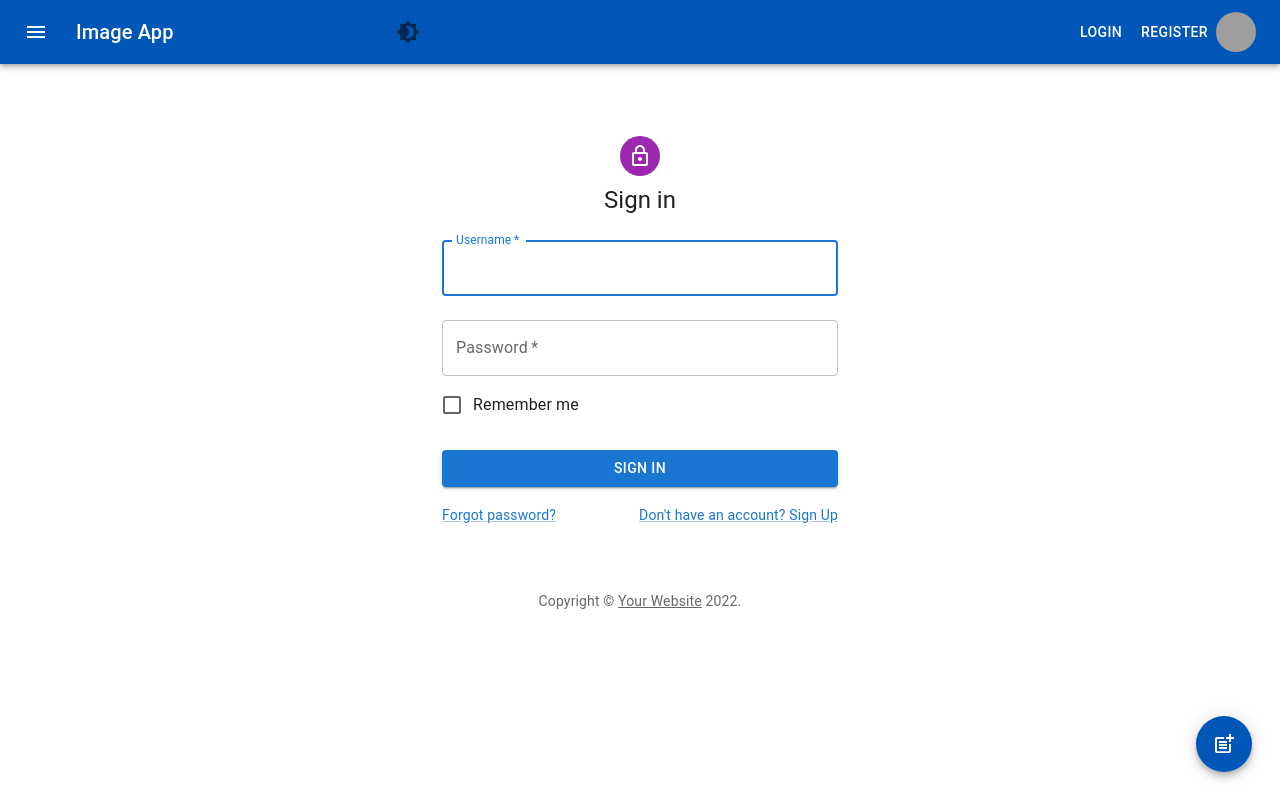
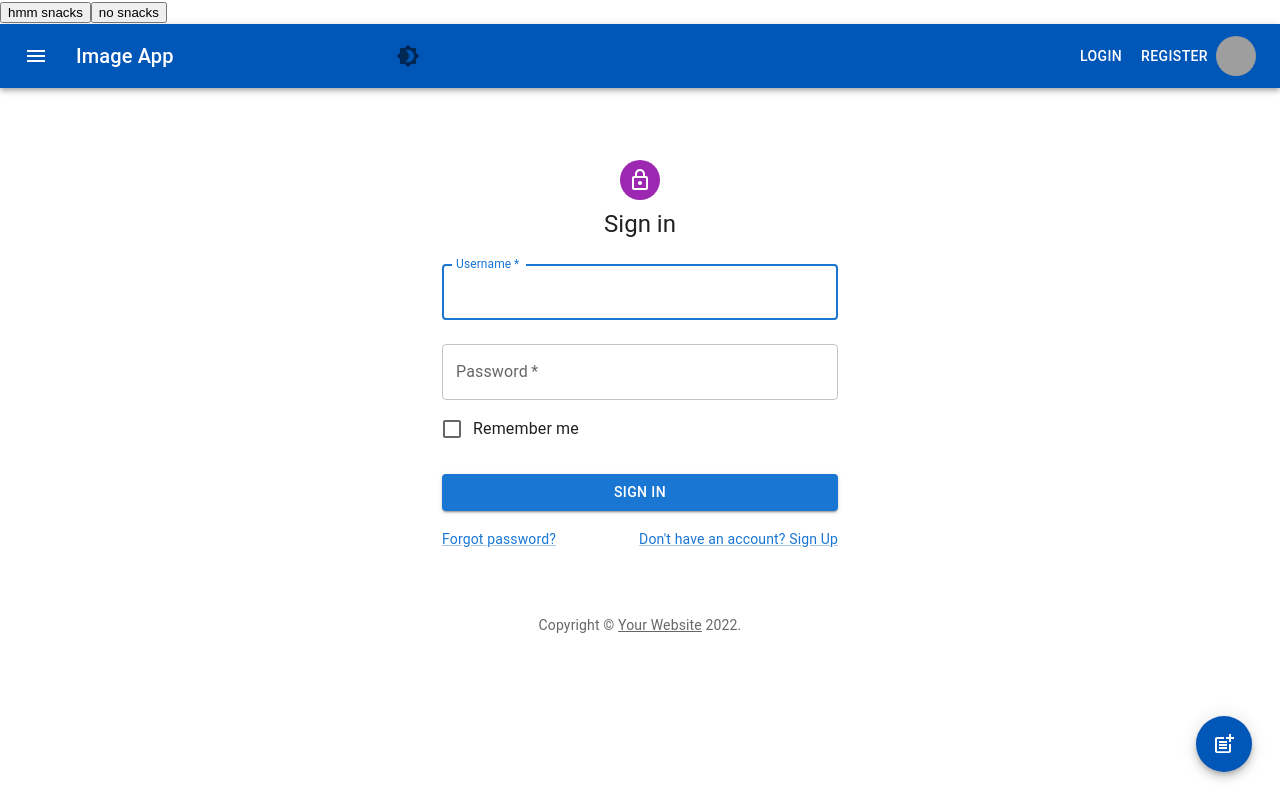
Before and after one commit to benjaminpritchard230/react-image-app-api-mui, a React (Create React App) app: page /login in a window 1280 px wide. Built offline with nearby package versions, Linux system fonts and the light colour scheme; grey boxes are pictures that could not be loaded.

Commit message:
Added snackbar using redux to open/close

```diff
--- a/src/App.js
+++ b/src/App.js
@@ -16,7 +16,8 @@ import NewPostDialog from "./components/NewPostDialog";
 import PaginationButtons from "./components/PaginationButtons";
 import UserPosts from "./components/UserPosts";
 import { useSelector, useDispatch } from "react-redux";
-
+import SimpleSnackbar from "./components/SimpleSnackbar";
+import { setSnackBar } from "./features/snack/snackSlice";
 // import { useSelector } from "react-redux";
 // import { UrlContext } from "./context/UrlContext";
 
@@ -34,7 +35,7 @@ function App() {
       },
     },
   });
-
+  const dispatch = useDispatch();
   const theme = useSelector((state) => state.theme.theme);
   const [newPostDialog, setNewPostDialog] = useState(false);
   const [page, setPage] = useState(1);
@@ -43,6 +44,24 @@ function App() {
     <ThemeProvider theme={theme === "dark" ? darkTheme : lightTheme}>
       <CssBaseline />
       <Router>
+        <button
+          onClick={() => {
+            dispatch(
+              setSnackBar({ snackMessage: "i like snack", snackOpen: true })
+            );
+          }}
+        >
+          hmm snacks
+        </button>
+        <button
+          onClick={() => {
+            dispatch(
+              setSnackBar({ snackMessage: "no snacks", snackOpen: true })
+            );
+          }}
+        >
+          no snacks
+        </button>
         <ButtonAppBar />
         <Box sx={{ flexGrow: 1, minWidth: 1 }} key="1">
           <Grid container spacing={0}>
@@ -77,6 +96,7 @@ function App() {
           newPostDialog={newPostDialog}
           setNewPostDialog={setNewPostDialog}
         />
+        <SimpleSnackbar />
       </Router>
     </ThemeProvider>
   );
--- a/src/app/store.js
+++ b/src/app/store.js
@@ -2,11 +2,12 @@ import { configureStore } from "@reduxjs/toolkit";
 import { postsApi } from "../features/api/apiSlice";
 import authReducer from "../features/auth/authSlice";
 import themeReducer from "../features/theme/themeSlice";
-
+import snackReducer from "../features/snack/snackSlice";
 export default configureStore({
   reducer: {
     auth: authReducer,
     theme: themeReducer,
+    snack: snackReducer,
     [postsApi.reducerPath]: postsApi.reducer,
   },
   middleware: (getDefaultMiddleware) =>
--- a/src/components/Login.jsx
+++ b/src/components/Login.jsx
@@ -18,6 +18,7 @@ import { useDispatch } from "react-redux";
 import { useLoginMutation } from "../features/api/apiSlice";
 import { setCredentials } from "../features/auth/authSlice";
 import { useState } from "react";
+import { setSnackBar } from "../features/snack/snackSlice";
 
 function Copyright(props) {
   return (
@@ -57,8 +58,20 @@ export default function Login() {
       dispatch(setCredentials(user));
       navigate("/");
       console.log(user, "user");
+      dispatch(
+        setSnackBar({
+          snackMessage: `Logged in succesfully.`,
+          snackOpen: true,
+        })
+      );
     } catch (err) {
       console.log(err);
+      dispatch(
+        setSnackBar({
+          snackMessage: err.data.non_field_errors[0],
+          snackOpen: true,
+        })
+      );
     }
   };
 
--- /dev/null
+++ b/src/components/SimpleSnackbar.jsx
@@ -0,0 +1,32 @@
+import Button from "@mui/material/Button";
+import Snackbar from "@mui/material/Snackbar";
+import IconButton from "@mui/material/IconButton";
+import CloseIcon from "@mui/icons-material/Close";
+import { useDispatch, useSelector } from "react-redux";
+import { setSnackBar } from "../features/snack/snackSlice";
+
+export default function SimpleSnackbar() {
+  const dispatch = useDispatch();
+  const snack = useSelector((state) => state.snack);
+  const open = snack.snackOpen;
+  const message = snack.snackMessage;
+
+  const handleClose = (event, reason) => {
+    if (reason === "clickaway") {
+      return;
+    }
+
+    dispatch(setSnackBar({ snackMessage: "", snackOpen: false }));
+  };
+
+  return (
+    <div>
+      <Snackbar
+        open={open}
+        autoHideDuration={6000}
+        onClose={handleClose}
+        message={message}
+      />
+    </div>
+  );
+}
--- /dev/null
+++ b/src/features/snack/snackSlice.js
@@ -0,0 +1,18 @@
+import { createSlice } from "@reduxjs/toolkit";
+
+const snackSlice = createSlice({
+  name: "snack",
+  initialState: { snackMessage: "Default message", snackOpen: false },
+  reducers: {
+    setSnackBar: (state, { payload: { snackMessage, snackOpen } }) => {
+      state.snackMessage = snackMessage;
+      state.snackOpen = snackOpen;
+    },
+  },
+});
+
+export const { setSnackBar } = snackSlice.actions;
+
+export default snackSlice.reducer;
+
+// export const selectCurrentUser = () => state.snack.user;
```
